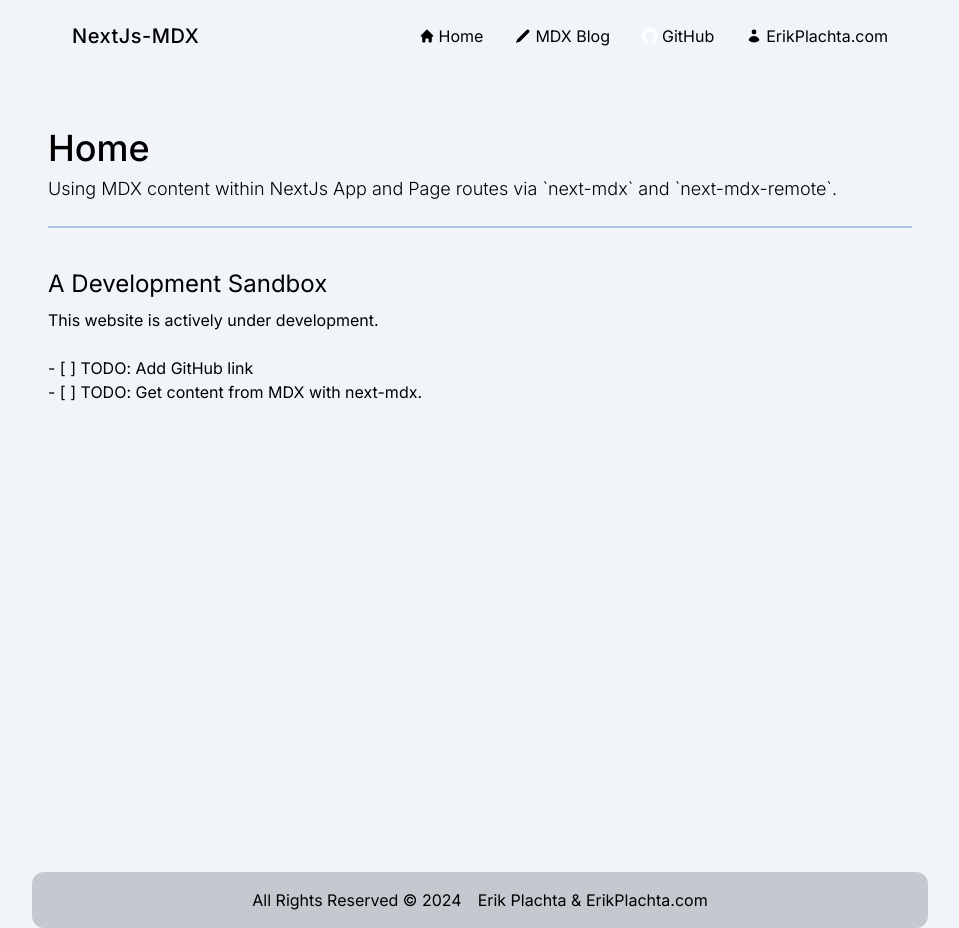
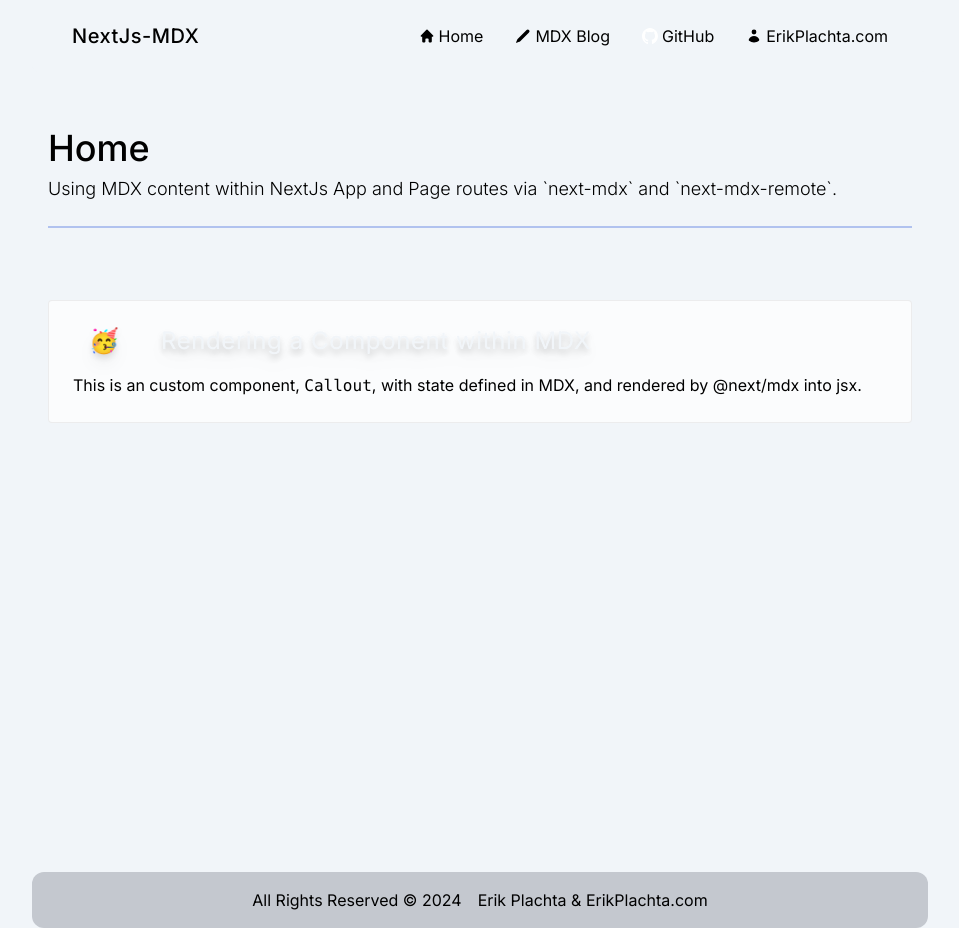
Before and after one commit to ErikPlachta/nextjs-mdx, a Next.js app: page / in a window 1280 px wide. Shown: the whole page, without its empty margins (160-1119 px from the left). Built offline with nearby package versions, Linux system fonts and the light colour scheme; what tailwind-highlightjs would draw is missing.

Commit message:
Update homepage to use @next/mdx and verified working. Just need to hide frontmatter.

```diff
--- a/content/main/homepage.mdx
+++ b/content/main/homepage.mdx
@@ -10,6 +10,15 @@ contentType: "main"
 status: "Published"
 ---
 
-# Homepage
+<Hero
+  content={{
+    title: "Home",
+    description:
+      "Using MDX content within NextJs App and Page routes via `next-mdx` and `next-mdx-remote`.",
+  }}
+/>
 
-This is the homepage content. It will be updated with more information soon.
+<Callout emoji="🥳" headingLevel="2" title="Rendering a Component within MDX">
+  This is an custom component, `Callout`, with state defined in MDX, and
+  rendered by @next/mdx into jsx.
+</Callout>
--- /dev/null
+++ b/mdx-components.tsx
@@ -0,0 +1,49 @@
+/**
+ * Used to provide custom React components to be used in MDX files via next.config.mjs
+ *  to feed custom MDX files components using next-mdx.
+ *
+ *  @see next.config.mjs
+ */
+
+import type { MDXComponents } from "mdx/types";
+
+// Custom Components to make available in MDX files using next-mdx.
+import Hero from "@/components/hero";
+import Callout from "@/components/callout";
+//import Code from "@/components/Code";
+//import ConsCard from "@/components/Card/ConsCard";
+//import ProsCard from "@/components/Card/ProsCard";
+//import RoundedImage from "@/components/image/RoundedImage";
+
+const CustomMDXComponents: MDXComponents = {
+  Hero,
+  Callout,
+};
+
+/**
+ * This file allows you to provide custom React components
+ * to be used in MDX files. You can import and use any
+ * React component you want, including inline styles,
+ * components from other libraries, and more.
+ *
+ * - [MDX Components](https://nextjs.org/docs/app/api-reference/file-conventions/mdx-components)
+ * - [Using custom styles and components](https://nextjs.org/docs/app/building-your-application/configuring/mdx#using-custom-styles-and-components)
+ */
+export function useMDXComponents(components: MDXComponents): MDXComponents {
+  return {
+    // Allows customizing built-in components, e.g. to add styling.
+    // h1: ({ children }) => (
+    //   <h1 style={{ color: "red", fontSize: "48px" }}>{children}</h1>
+    // ),
+    // img: (props) => (
+    // // eslint-disable-next-line jsx-a11y/alt-text
+    // <Image
+    // sizes="100vw"
+    // style={{ width: "100%", height: "auto" }}
+    // {...(props as ImageProps)}
+    // />
+    // ),
+    ...components,
+    ...CustomMDXComponents,
+  };
+}
--- a/next.config.mjs
+++ b/next.config.mjs
@@ -1,4 +1,18 @@
+import createMDX from "@next/mdx";
+
 /** @type {import('next').NextConfig} */
-const nextConfig = {};
+const nextConfig = {
+  pageExtensions: ["js", "jsx", "ts", "tsx", "md", "mdx"],
+};
 
-export default nextConfig;
+const withMDX = createMDX({
+  // Add markdown plugins here, as desired
+  extension: /\.mdx?$/,
+  options: {
+    remarkPlugins: [],
+    rehypePlugins: [],
+  },
+});
+
+// module.exports = nextConfig;
+export default withMDX(nextConfig);
--- a/src/app/page.tsx
+++ b/src/app/page.tsx
@@ -1,26 +1,9 @@
-// import Image from 'next/image'
-import Hero from "@/components/hero";
+"use client";
+import React, { ReactNode } from "react";
 
-export default function Home() {
-  return (
-    <>
-      <Hero
-        content={{
-          title: "Home",
-          description:
-            "Using MDX content within NextJs App and Page routes via `next-mdx` and `next-mdx-remote`.",
-        }}
-      />
+import HomepageMdx from "/content/main/homepage.mdx";
 
-      <section>
-        <article>
-          <h2 className="text-2xl pb-2">A Development Sandbox</h2>
-          <p>This website is actively under development.</p>
-          <br />
-          - [ ] TODO: Add GitHub link
-          <br />- [ ] TODO: Get content from MDX with next-mdx.
-        </article>
-      </section>
-    </>
-  );
+export default function Homepage({ params }: any): JSX.Element {
+  // console.log("params", params);
+  return <HomepageMdx />;
 }
--- /dev/null
+++ b/src/components/callout/index.tsx
@@ -0,0 +1,227 @@
+"use client";
+import React, { useEffect } from "react";
+import { motion, useAnimationControls, Variants } from "framer-motion";
+
+/**
+ * Callout Card component with modular and dynamic design.
+ *
+ * @param {string} props.emoji - Emoji to display in the callout card
+ * @param {string} props.children - Children to display in the callout card
+ * @returns {JSX.Element} - Callout card component
+ */
+export default function Callout({
+  emoji,
+  title,
+  children,
+  styles,
+  minStyle,
+  noStyle,
+  headingLevel = 3, //-- defaulted to 3
+  framer = {
+    variants: {
+      initial: {
+        // y: ['-10%', '0%'],
+        transition: {
+          delay: 1.5,
+          repeat: 1,
+          duration: 0.5,
+        },
+      },
+    },
+    transition: {
+      type: "spring",
+      stiffness: 500,
+      damping: 30,
+      mass: 1,
+      duration: 0.3,
+      delay: 0.2,
+    },
+  },
+  controlButton,
+}: {
+  emoji?: string | "👋" | "🫠" | "📣" | "❗️" | "🔐";
+  title?: string;
+  children?: any;
+  styles?: {
+    wrapper?: string;
+    children?: string;
+    header?: string;
+    emoji?: string;
+    title?: string;
+  };
+  minStyle?: boolean;
+  noStyle?: boolean;
+  headingLevel?: number | 1 | 2 | 3 | 4 | 5 | 6;
+  framer?: {
+    animate?: string;
+    handleAnimation?: (animation: string | undefined) => void;
+    variants?: Variants;
+    initial?: Variants | string;
+    transition?: any;
+    controls?: any;
+  };
+  controlButton?: any;
+}): JSX.Element {
+  /***
+   * @param animation
+   * @returns
+   */
+  // eslint-disable-next-line react-hooks/exhaustive-deps
+  function handleAnimation(animate: string) {
+    if (framer?.variants) {
+      Object.entries(framer?.variants).forEach((variant) => {
+        if (variant[0] === animate) {
+          // console.log('running variant[0]: ', variant[0]);
+          if (variant !== undefined && framer?.variants?.[variant[0]]) {
+            // console.log(
+            //   'running framer.variants[variant[0]]: ',
+            //   framer.variants[variant[0]]
+            // );
+            controls.start(framer.variants[variant[0]]);
+          }
+        }
+      });
+    }
+    //-- Otherwise default animations
+    else {
+      switch (animate) {
+        case "initial":
+          return controls.start("initial");
+        case "animate":
+          return controls.start("animate");
+        case "exit":
+          return controls.start("exit");
+        default:
+          return controls.start("initial");
+      }
+    }
+  }
+
+  let initial = framer?.initial || "initial";
+
+  let variants = framer?.variants || {
+    initial: {
+      opacity: 0,
+      y: 100,
+    },
+    animate: {
+      opacity: 1,
+      y: 0,
+    },
+    exit: {
+      opacity: 0,
+      y: 100,
+    },
+  };
+
+  //-- setting controls here so it can be used.
+  let controls = useAnimationControls();
+  if (framer?.controls) {
+    controls = framer.controls;
+  }
+
+  //-- HEADER MANAGEMENT
+  /** Generate header for callout based on headerLevel. `H3` by default. */
+  const generateHeader = (): any => {
+    let defaultHeaderStyle =
+      "block text-2xl m-auto md:m-0 md:pl-[1rem] md:mr-auto text-center tracking-wide text-slate-100 text-primary dark:text-blue-500 drop-shadow-lg shadow-black dark:shadow-white"; // 20230405 #EP || Removed overflow-y-auto ,
+    // console.log(headingLevel)
+    switch (Number(headingLevel)) {
+      case 1:
+        return (
+          <h1 className={`${styles?.header || defaultHeaderStyle}`}>{title}</h1>
+        );
+      case 2:
+        return (
+          <h2 className={`${styles?.header || defaultHeaderStyle}`}>{title}</h2>
+        );
+      case 3:
+        return (
+          <h3 className={`${styles?.header || defaultHeaderStyle}`}>{title}</h3>
+        );
+      case 4:
+        return (
+          <h4 className={`${styles?.header || defaultHeaderStyle}`}>{title}</h4>
+        );
+      case 5:
+        return (
+          <h5 className={`${styles?.header || defaultHeaderStyle}`}>{title}</h5>
+        );
+      case 6:
+        return (
+          <h6 className={`${styles?.header || defaultHeaderStyle}`}>{title}</h6>
+        );
+      default:
+        return (
+          <h3 className={`${styles?.header || defaultHeaderStyle}`}>{title}</h3>
+        );
+    }
+  };
+
+  useEffect(() => {
+    if (!framer?.animate) {
+      handleAnimation("initial");
+    }
+  }, [framer.animate, handleAnimation]);
+
+  // if(typeof window !== 'undefined') {
+  //--------------------------------------------------------------------------
+  //-- PRIMARY RETURN
+  return (
+    <motion.section
+      className={
+        `c_callout ${styles?.wrapper ? `${styles?.wrapper} ` : ``}` +
+        `${
+          !minStyle && !noStyle
+            ? "border-b-1 border-l-1 border-r-1 border-t-1 my-8 flex break-before-auto flex-wrap gap-4 rounded border border-solid border-neutral-200/70 bg-white/70 p-6 dark:border-neutral-800 dark:bg-neutral-900"
+            : ""
+        }` +
+        `${
+          minStyle && !noStyle
+            ? "flex break-before-auto flex-wrap overflow-hidden rounded-lg border border-neutral-200 bg-neutral-100 p-4 dark:border-neutral-800 dark:bg-neutral-900"
+            : ""
+        }`
+      }
+      animate={controls}
+      // initial='initial'
+      // initial={
+      //   typeof window !== 'undefined' && window.innerWidth < 768
+      //   ? 'initial'
+      //   : undefined
+      // }
+      variants={{ ...variants }}
+      transition={framer?.transition || { duration: 0.5 }}
+    >
+      {controlButton && (
+        <span onClick={() => handleAnimation(framer?.animate || "animate")}>
+          {controlButton}
+        </span>
+      )}
+      <div
+        className={`${styles?.header ? `${styles.header} ` : "m-auto flex w-full flex-row gap-6 text-center text-2xl tracking-wide text-primary text-slate-100 shadow-black drop-shadow-lg md:m-0 md:mr-auto md:pl-[1rem] dark:text-blue-500 dark:shadow-white"}`}
+      >
+        {emoji && (
+          <span
+            className={
+              `${styles?.emoji ? `${styles?.emoji} ` : ``}` +
+              `${!noStyle ? "mr-4 flex w-4 items-center" : ""}`
+            }
+          >
+            {emoji}
+          </span>
+        )}
+
+        {title && generateHeader()}
+      </div>
+      <div
+        className={
+          `${styles?.children ? `${styles?.children} ` : ``}` +
+          `${!noStyle ? "callout w-full" : ""}`
+        }
+      >
+        {children}
+      </div>
+    </motion.section>
+  );
+  // }
+}
```
Also changed, not shown: package.json (+5 -5 lines), tsconfig.json (+8 -2 lines), context.config.tsx (renamed from context-config.tsx), src/libs/context/README.md, 1 other file (tests, documents, lock files or other folders).
